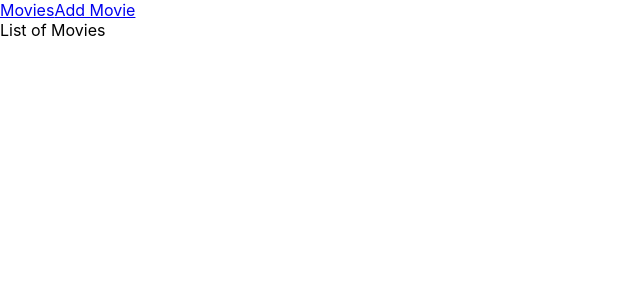
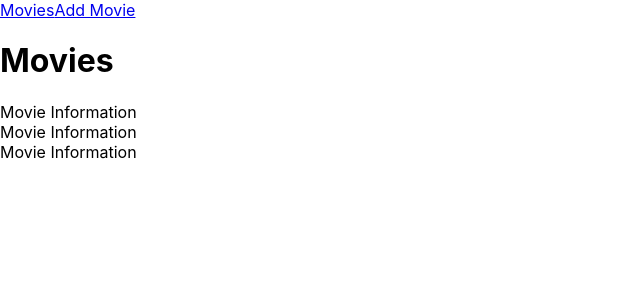
Before and after one commit to ruro122020/movies, a React (Create React App) app: page / in a window 1280 px wide. Shown: the top 300 px of the page, without its empty margins (0-640 px from the left). Built offline with nearby package versions, Linux system fonts and the light colour scheme; data requests are answered from the project's data file.

Commit message:
render movies list to dom in Movies component

```diff
--- a/src/App.js
+++ b/src/App.js
@@ -4,6 +4,7 @@ import NavBar from "./components/NavBar";
 
 function App() {
   const [movies, setMovies] = useState([])
+  //movies array is rending twic, why????????????
   useEffect(()=>{
     fetch(`http://localhost:3001/movies`)
     .then(res=> res.json())
--- a/src/pages/Movies.js
+++ b/src/pages/Movies.js
@@ -1,10 +1,13 @@
-import React, {useState, useEffect} from 'react'
-
+import React from 'react'
+import { useOutletContext } from 'react-router-dom'
+import MovieCard from '../components/MovieCard'
 const Movies = () => {
-  const [movies, setMovies] = useState([])
+  const movies = useOutletContext()
+  const displayMovies = movies.map(movie=><MovieCard key={movie.id} movie={movie}/>)
   return (
     <div>
-      List of Movies
+      <h1>Movies</h1>
+      {displayMovies}
     </div>
   )
 }
```
